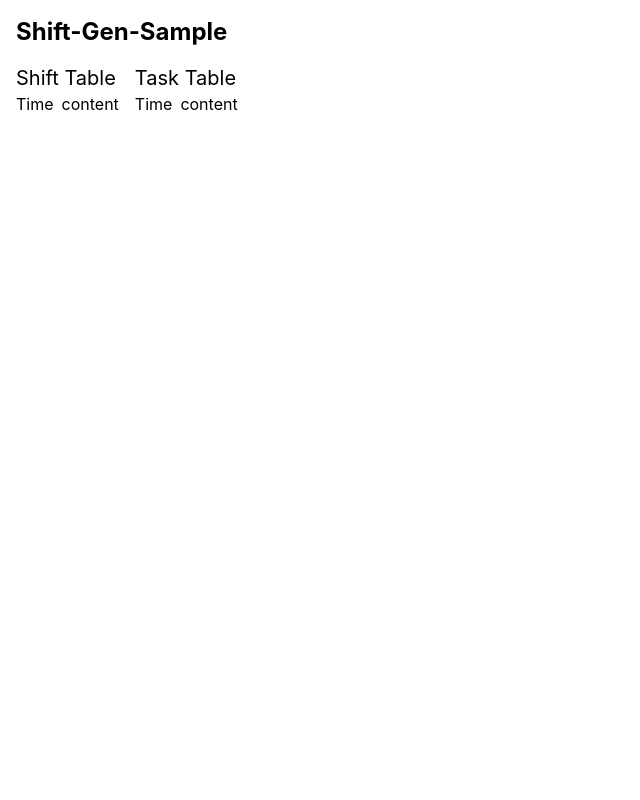
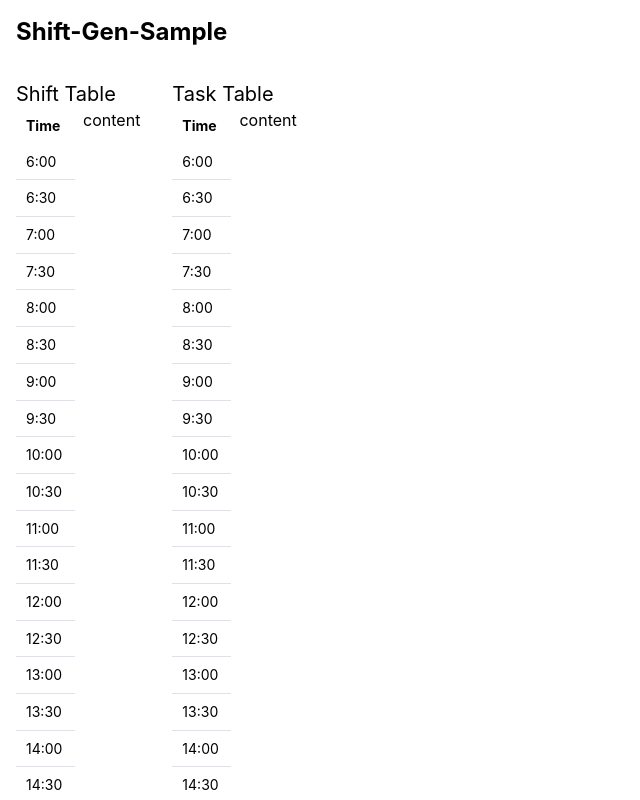
Before and after one commit to imaimai17468/shift-gen-sample, a Next.js app: page / in a window 1280 px wide. Shown: the top 800 px of the page, without its empty margins (0-640 px from the left). Built offline with nearby package versions, Linux system fonts and the light colour scheme.

Commit message:
feat: Refactor TimeTable and Home components

```diff
--- a/src/components/common/TimeTable/TimeTable.tsx
+++ b/src/components/common/TimeTable/TimeTable.tsx
@@ -1,3 +1,22 @@
+import { SHIFT_TIMES } from "@/constants/ShiftTimes";
+import { Table } from "@mantine/core";
+import { useMemo } from "react";
+
 export const TimeTable = () => {
-  return <div>Time</div>;
-}
+  const rows = useMemo(() => {
+    return SHIFT_TIMES.map((time) => (
+      <Table.Tr key={time}>
+        <Table.Td>{time}</Table.Td>
+      </Table.Tr>
+    ));
+  }, []);
+
+  return (
+    <Table>
+      <Table.Thead>
+        <Table.Th>Time</Table.Th>
+      </Table.Thead>
+      <Table.Tbody>{rows}</Table.Tbody>
+    </Table>
+  );
+};
--- a/src/pages/index.tsx
+++ b/src/pages/index.tsx
@@ -3,9 +3,9 @@ import { TaskTable } from "@/components/common/TaskTable";
 
 export default function Home() {
   return (
-    <div className="flex flex-col gap-4 p-4">
+    <div className="flex flex-col gap-8 p-4">
       <h1 className="text-2xl font-bold">Shift-Gen-Sample</h1>
-      <div className="flex gap-4">
+      <div className="flex gap-8">
         <div>
           <h2 className="text-xl">Shift Table</h2>
           <ShiftTable />
```
